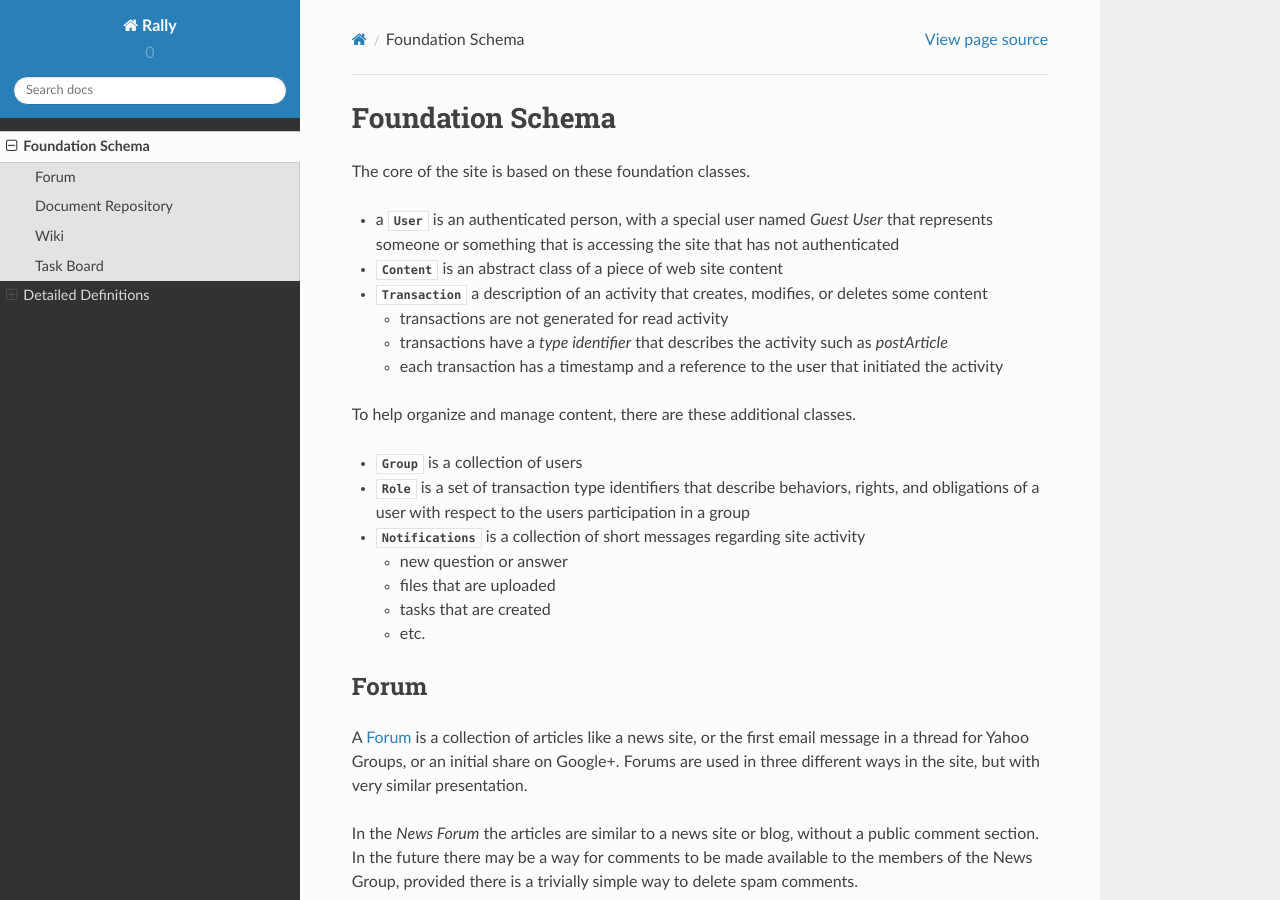
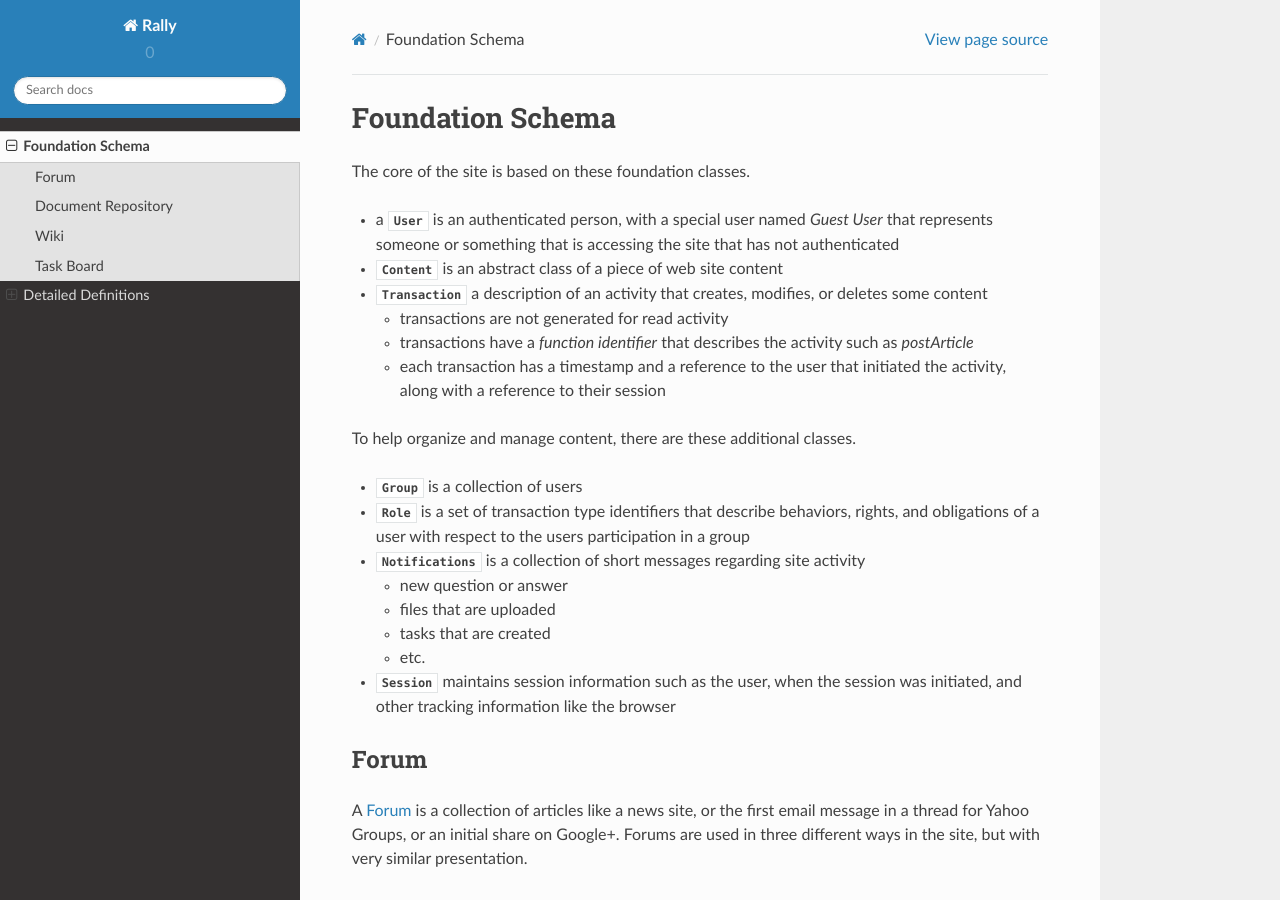
Before and after one commit to JoelBender/rally, a Sphinx documentation site: the page built from doc/source/schema/index.rst, in a window 1280 px wide and 900 px high. Built offline with Sphinx 7.4.7 and the Read the Docs theme 2.0.0, drawn with Linux system fonts in a browser that asks for light colours.

Commit message:
file seems to be modified, but there is no diff, what's up with that?

```diff
--- a/doc/source/schema/index.rst
+++ b/doc/source/schema/index.rst
@@ -10,8 +10,8 @@ The core of the site is based on these foundation classes.
 * :class:`Transaction` a description of an activity that creates, modifies, or deletes some content
 
   * transactions are not generated for read activity
-  * transactions have a *type identifier* that describes the activity such as *postArticle*
-  * each transaction has a timestamp and a reference to the user that initiated the activity
+  * transactions have a *function identifier* that describes the activity such as *postArticle*
+  * each transaction has a timestamp and a reference to the user that initiated the activity, along with a reference to their session
 
 To help organize and manage content, there are these additional classes.
 
@@ -23,6 +23,8 @@ To help organize and manage content, there are these additional classes.
   * files that are uploaded
   * tasks that are created
   * etc.
+
+* :class:`Session` maintains session information such as the user, when the session was initiated, and other tracking information like the browser
 
 Forum
 -----
```
